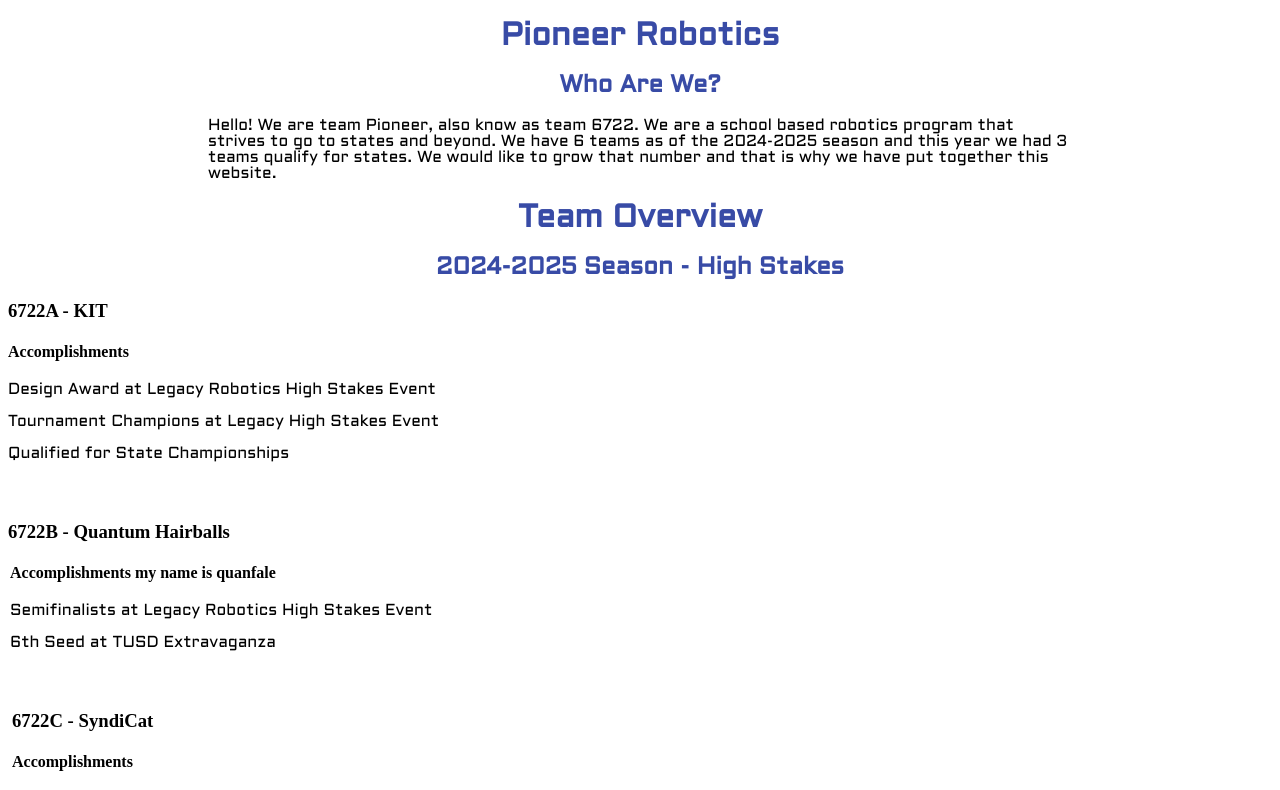
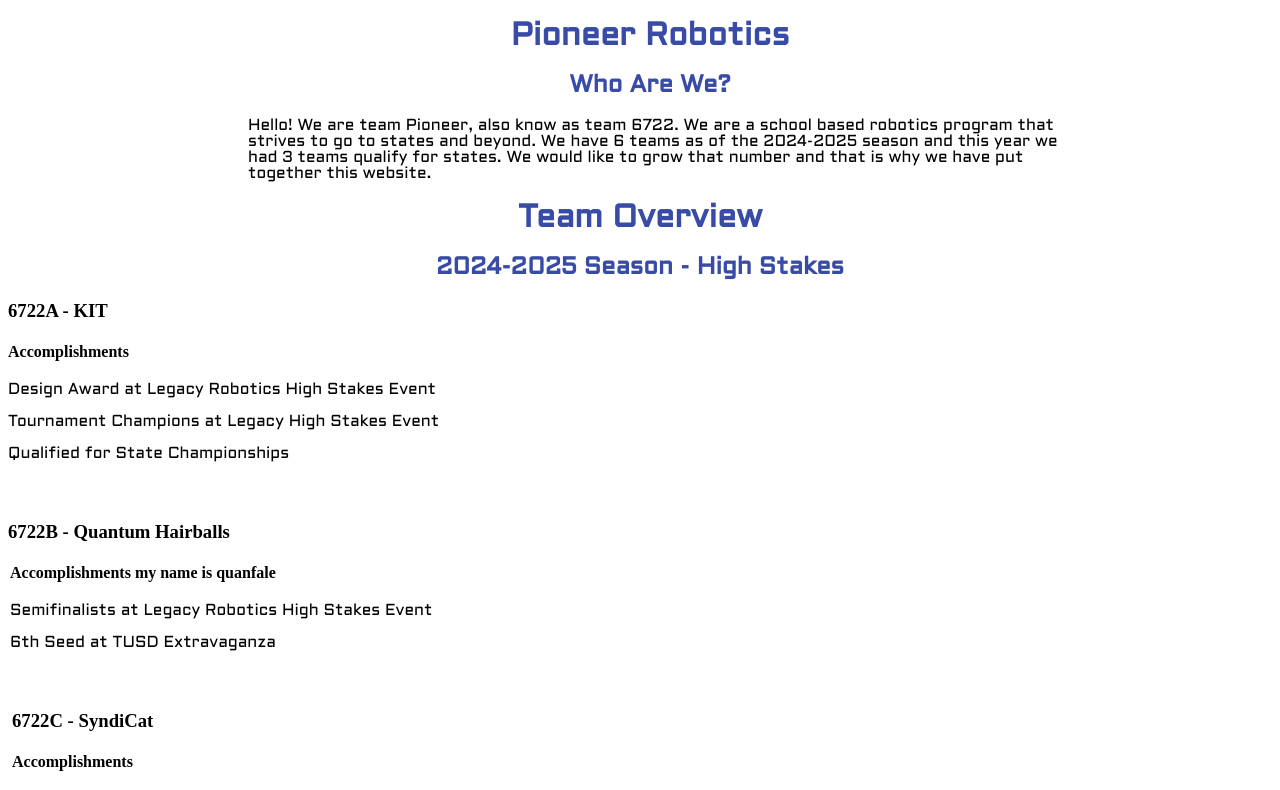
Before and after one commit to pioneer6722/pioneer6722.github.io, a plain HTML site: page index.html in a window 1280 px wide. Shown: the top 790 px of the page. Drawn offline with Linux system fonts and the light colour scheme; a script that the page names is missing.

Commit message:
testing my first commit

```diff
--- a/styles.css
+++ b/styles.css
@@ -17,7 +17,7 @@ p{
 }
 
 .Who{
-    padding-left: 100px;
+    padding-left: 120px;
     padding-right: 100px;
 }
 li{
```
